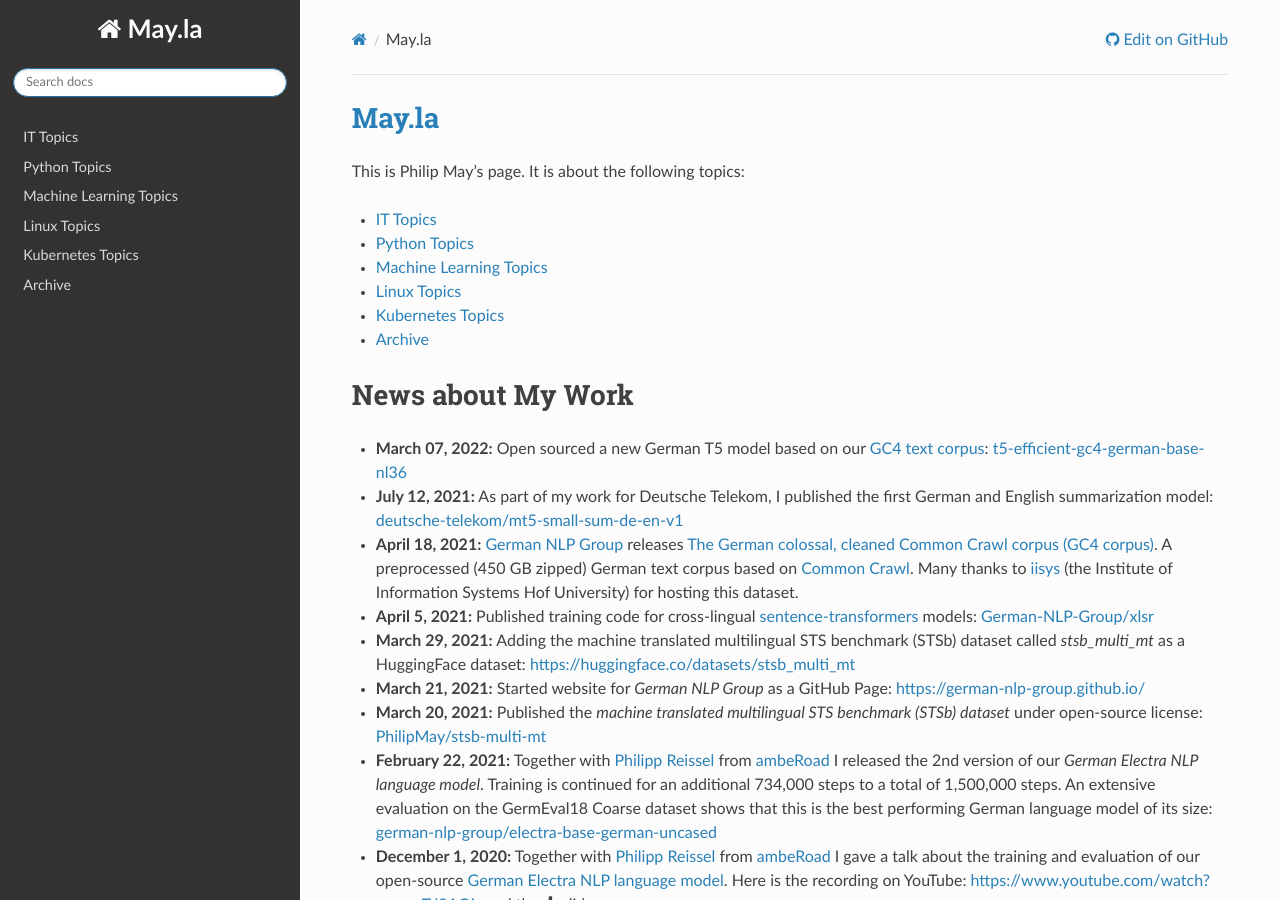
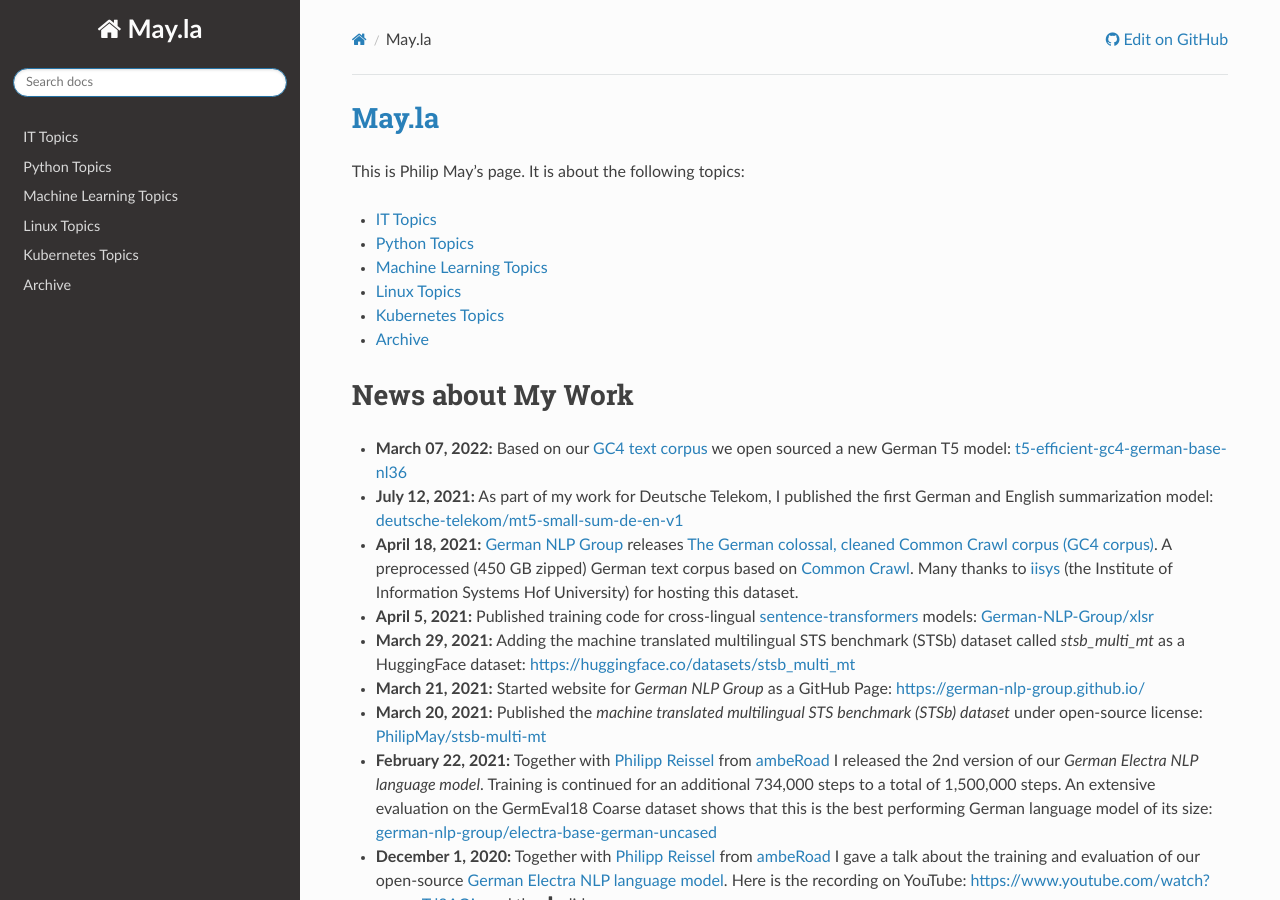
Before and after one commit to PhilipMay/May.la, a Sphinx documentation site: the page built from source/index.md, in a window 1280 px wide and 900 px high. Built offline with Sphinx 7.4.7 and the Read the Docs theme 2.0.0, drawn with Linux system fonts in a browser that asks for light colours.

````diff
--- a/source/index.md
+++ b/source/index.md
@@ -15,7 +15,7 @@ archive
 ```
 
 # News about My Work
-- **March 07, 2022:** Open sourced a new German T5 model based on our [GC4 text corpus](https://german-nlp-group.github.io/projects/gc4-corpus.html): [t5-efficient-gc4-german-base-nl36](https://huggingface.co/GermanT5/t5-efficient-gc4-german-base-nl36)
+- **March 07, 2022:** Based on our [GC4 text corpus](https://german-nlp-group.github.io/projects/gc4-corpus.html) we open sourced a new German T5 model: [t5-efficient-gc4-german-base-nl36](https://huggingface.co/GermanT5/t5-efficient-gc4-german-base-nl36)
 - **July 12, 2021:** As part of my work for Deutsche Telekom, I published the first German and English summarization model: [deutsche-telekom/mt5-small-sum-de-en-v1](https://huggingface.co/deutsche-telekom/mt5-small-sum-de-en-v1)
 - **April 18, 2021:** [German NLP Group](https://german-nlp-group.github.io/) releases [The German colossal, cleaned Common Crawl corpus (GC4 corpus)](https://german-nlp-group.github.io/projects/gc4-corpus.html). A preprocessed (450 GB zipped) German text corpus based on [Common Crawl](https://commoncrawl.org/). Many thanks to [iisys](https://www.iisys.de/) (the Institute of Information Systems Hof University) for hosting this dataset.
 - **April 5, 2021:** Published training code for cross-lingual [sentence-transformers](https://github.com/UKPLab/sentence-transformers) models: [German-NLP-Group/xlsr](https://github.com/German-NLP-Group/xlsr)
````
